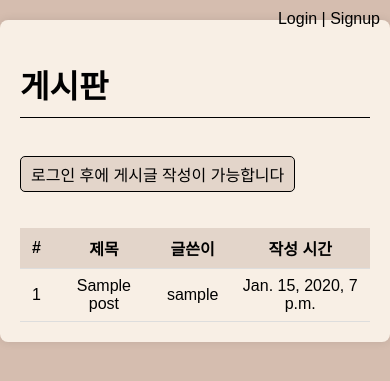
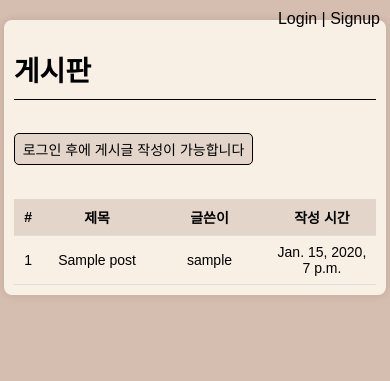
Before and after one commit to LABYRINTH3/NEW_BulletinBoard, a Django app: page /board/ in a window 390 px wide. Shown: the top 381 px of the page. Run offline with Django 5.2, Linux system fonts and the light colour scheme; tables that the repository leaves empty hold one stand-in row (values such as "Sample post").

Commit message:
responsive html

```diff
--- a/templates/account/create_account.html
+++ b/templates/account/create_account.html
@@ -69,6 +69,12 @@
             text-align: center; /* 메시지 가운데 정렬 */
             color: red; /* 메시지 색상 설정 */
         }
+            /* Responsive adjustments */
+        @media screen and (max-width: 600px) {
+            form {
+                width: 90%; /* Adjusting width for smaller screens */
+            }
+        }
     </style>
 </head>
 <body>
--- a/templates/account/login.html
+++ b/templates/account/login.html
@@ -63,6 +63,12 @@
             color: #007bff;
             text-decoration: none;
         }
+                    /* Responsive adjustments */
+        @media screen and (max-width: 600px) {
+            .login-container {
+                width: 85%; /* Adjusting width for smaller screens */
+            }
+        }
     </style>
 </head>
 <body>
--- a/templates/pages/board.html
+++ b/templates/pages/board.html
@@ -42,6 +42,15 @@
         .create-post a:hover {
             text-decoration: underline; /* Add underline on hover */
         }
+        .title-length{
+            width: 30%;
+        }
+        .time-length{
+            width: 30%;
+        }
+        .id-length{
+            width:8%;
+        }
         /* Table styles */
         table {
             width: 100%; /* Make the table fill its container */
@@ -49,7 +58,7 @@
             margin-top: 20px; /* Add some space above the table */
         }
         th, td {
-            padding: 8px 12px; /* Add padding inside table cells (adjust as needed) */
+            padding: 8px 10px; /* Add padding inside table cells (adjust as needed) */
             text-align: center; /* Align text to the left within cells */
             border-bottom: 1px solid #ddd; /* Add a bottom border to table cells */
         }
@@ -63,6 +72,23 @@
         }
         a:hover {
             text-decoration: underline; /* Add underline on hover */
+        }
+        /* Media query for mobile devices */
+        @media only screen and (max-width: 600px) {
+            table {
+                font-size: 14px; /* Adjust font size for smaller screens */
+            }
+            .container {
+                width:93%;
+                padding: 10px; /* Adjust padding for smaller screens */
+            }
+            h1{
+                font-size: 28px;
+            }
+            .create-post {
+                font-size: 14px; /* Adjust font size for smaller screens */
+                padding: 5px 8px; /* Adjust padding for smaller screens */
+            }
         }
     </style>
 </head>
@@ -79,7 +105,6 @@
     </div>
         <!-- Heading -->
         <h1><a href="{% url 'home' %}">게시판</a></h1>
-
         <!-- Link to create a new post -->
         {% if user.is_authenticated %}
             <p class="create-post">
@@ -96,10 +121,10 @@
         <table>
             <thead>
                 <tr>
-                    <th>#</th>
-                    <th>제목</th>
+                    <th class = "id-length">#</th>
+                    <th class = "title-length">제목</th>
                     <th>글쓴이</th>
-                    <th>작성 시간</th>
+                    <th class = "time-length">작성 시간</th>
                 </tr>
             </thead>
             <tbody>
```
Also changed, not shown: templates/pages/create_post.html (+7 -0 lines), templates/pages/edit.html (+7 -0 lines), templates/pages/post_detail.html (+8 -2 lines).
